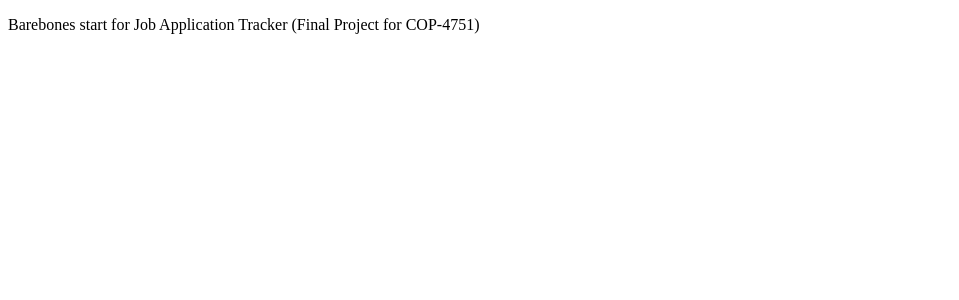
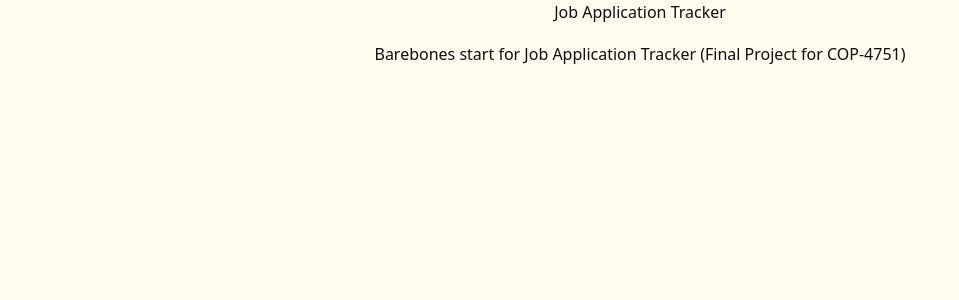
Before and after one commit to ge-garcia/job-application-tracker, a Flask app: page / in a window 1280 px wide. Shown: the top 300 px of the page, without its empty margins (0-959 px from the left). Run offline with Flask 3, Linux system fonts and the light colour scheme.

Commit message:
feat: themeing and basic css classes

```diff
--- /dev/null
+++ b/src/static/style.css
@@ -0,0 +1,98 @@
+/*
+ * Semantic theme layer on top of `theme.css`, follows the rough guidelines in the docs for the palette.
+ * The light-dark usage means it'll follow system preferences, and I avoid scripting for the browser to allow toggling.
+ */
+
+:root {
+  color-scheme: light dark;
+
+  /* Neutrals */
+  --bg: light-dark(var(--flexoki-paper), var(--flexoki-black));
+  --bg-2: light-dark(var(--flexoki-50), var(--flexoki-950));
+  --ui: light-dark(var(--flexoki-100), var(--flexoki-900));
+  --ui-2: light-dark(var(--flexoki-150), var(--flexoki-850));
+  --ui-3: light-dark(var(--flexoki-200), var(--flexoki-800));
+  --tx-3: light-dark(var(--flexoki-300), var(--flexoki-700));
+  --tx-2: light-dark(var(--flexoki-600), var(--flexoki-500));
+  --tx: light-dark(var(--flexoki-black), var(--flexoki-200));
+
+  /* Accents */
+  --re: light-dark(var(--flexoki-red-600), var(--flexoki-red-400));
+  --re-2: light-dark(var(--flexoki-red-400), var(--flexoki-red-600));
+  --or: light-dark(var(--flexoki-orange-600), var(--flexoki-orange-400));
+  --or-2: light-dark(var(--flexoki-orange-400), var(--flexoki-orange-600));
+  --ye: light-dark(var(--flexoki-yellow-600), var(--flexoki-yellow-400));
+  --ye-2: light-dark(var(--flexoki-yellow-400), var(--flexoki-yellow-600));
+  --gr: light-dark(var(--flexoki-green-600), var(--flexoki-green-400));
+  --gr-2: light-dark(var(--flexoki-green-400), var(--flexoki-green-600));
+  --cy: light-dark(var(--flexoki-cyan-600), var(--flexoki-cyan-400));
+  --cy-2: light-dark(var(--flexoki-cyan-400), var(--flexoki-cyan-600));
+  --bl: light-dark(var(--flexoki-blue-600), var(--flexoki-blue-400));
+  --bl-2: light-dark(var(--flexoki-blue-400), var(--flexoki-blue-600));
+  --pu: light-dark(var(--flexoki-purple-600), var(--flexoki-purple-400));
+  --pu-2: light-dark(var(--flexoki-purple-400), var(--flexoki-purple-600));
+  --ma: light-dark(var(--flexoki-magenta-600), var(--flexoki-magenta-400));
+  --ma-2: light-dark(var(--flexoki-magenta-400), var(--flexoki-magenta-600));
+  --link: light-dark(var(--flexoki-cyan-600), var(--flexoki-cyan-400));
+}
+
+/* Reset some properties and apply theme */
+
+* {
+  box-sizing: border-box;
+  margin: 0;
+  padding: 0;
+  background: var(--bg);
+  color: var(--tx);
+  font:
+    1rem/1.6 system-ui,
+    -apple-system,
+    "Segoe UI",
+    Roboto,
+    sans-serif;
+}
+
+body {
+  min-height: 100vh;
+  min-height: 100dvh;
+}
+
+h1,
+h2,
+h3 {
+  line-height: 1.25;
+  margin: 0 0 0.75rem;
+}
+
+p {
+  margin: 0 0 1rem;
+}
+
+a {
+  color: var(--link);
+  text-underline-offset: 0.18em;
+
+  &:hover {
+    text-decoration-thickness: 2px;
+  }
+}
+
+hr {
+  border: 0;
+  border-top: 1px solid var(--ui);
+  margin: 2rem 0;
+}
+
+small,
+.muted {
+  color: var(--tx-2);
+}
+
+/* Some re-usable classes */
+
+.container {
+  display: flex;
+  justify-content: center;
+  align-items: center;
+  gap: 6;
+}
--- /dev/null
+++ b/src/static/theme.css
@@ -0,0 +1,134 @@
+/*
+ * Theme credit: https://stephango.com/flexoki
+ */
+
+:root {
+  --flexoki-black: #100f0f;
+  --flexoki-paper: #fffcf0;
+
+  --flexoki-50: #f2f0e5;
+  --flexoki-100: #e6e4d9;
+  --flexoki-150: #dad8ce;
+  --flexoki-200: #cecdc3;
+  --flexoki-300: #b7b5ac;
+  --flexoki-400: #9f9d96;
+  --flexoki-500: #878580;
+  --flexoki-600: #6f6e69;
+  --flexoki-700: #575653;
+  --flexoki-800: #403e3c;
+  --flexoki-850: #343331;
+  --flexoki-900: #282726;
+  --flexoki-950: #1c1b1a;
+
+  --flexoki-red-50: #ffe1d5;
+  --flexoki-red-100: #ffcabb;
+  --flexoki-red-150: #fdb2a2;
+  --flexoki-red-200: #f89a8a;
+  --flexoki-red-300: #e8705f;
+  --flexoki-red-400: #d14d41;
+  --flexoki-red-500: #c03e35;
+  --flexoki-red-600: #af3029;
+  --flexoki-red-700: #942822;
+  --flexoki-red-800: #6c201c;
+  --flexoki-red-850: #551b18;
+  --flexoki-red-900: #3e1715;
+  --flexoki-red-950: #261312;
+
+  --flexoki-orange-50: #ffe7ce;
+  --flexoki-orange-100: #fed3af;
+  --flexoki-orange-150: #fcc192;
+  --flexoki-orange-200: #f9ae77;
+  --flexoki-orange-300: #ec8b49;
+  --flexoki-orange-400: #da702c;
+  --flexoki-orange-500: #cb6120;
+  --flexoki-orange-600: #bc5215;
+  --flexoki-orange-700: #9d4310;
+  --flexoki-orange-800: #71320d;
+  --flexoki-orange-850: #59290d;
+  --flexoki-orange-900: #40200d;
+  --flexoki-orange-950: #27180e;
+
+  --flexoki-yellow-50: #faeec6;
+  --flexoki-yellow-100: #f6e2a0;
+  --flexoki-yellow-150: #f1d67e;
+  --flexoki-yellow-200: #eccb60;
+  --flexoki-yellow-300: #dfb431;
+  --flexoki-yellow-400: #d0a215;
+  --flexoki-yellow-500: #be9207;
+  --flexoki-yellow-600: #ad8301;
+  --flexoki-yellow-700: #8e6b01;
+  --flexoki-yellow-800: #664d01;
+  --flexoki-yellow-850: #503d02;
+  --flexoki-yellow-900: #3a2d04;
+  --flexoki-yellow-950: #241e08;
+
+  --flexoki-green-50: #edeecf;
+  --flexoki-green-100: #dde2b2;
+  --flexoki-green-150: #cdd597;
+  --flexoki-green-200: #bec97e;
+  --flexoki-green-300: #a0af54;
+  --flexoki-green-400: #879a39;
+  --flexoki-green-500: #768d21;
+  --flexoki-green-600: #66800b;
+  --flexoki-green-700: #536907;
+  --flexoki-green-800: #3d4c07;
+  --flexoki-green-850: #313d07;
+  --flexoki-green-900: #252d09;
+  --flexoki-green-950: #1a1e0c;
+
+  --flexoki-cyan-50: #ddf1e4;
+  --flexoki-cyan-100: #bfe8d9;
+  --flexoki-cyan-150: #a2dece;
+  --flexoki-cyan-200: #87d3c3;
+  --flexoki-cyan-300: #5abdac;
+  --flexoki-cyan-400: #3aa99f;
+  --flexoki-cyan-500: #2f968d;
+  --flexoki-cyan-600: #24837b;
+  --flexoki-cyan-700: #1c6c66;
+  --flexoki-cyan-800: #164f4a;
+  --flexoki-cyan-850: #143f3c;
+  --flexoki-cyan-900: #122f2c;
+  --flexoki-cyan-950: #101f1d;
+
+  --flexoki-blue-50: #e1eceb;
+  --flexoki-blue-100: #c6dde8;
+  --flexoki-blue-150: #abcfe2;
+  --flexoki-blue-200: #92bfdb;
+  --flexoki-blue-300: #66a0c8;
+  --flexoki-blue-400: #4385be;
+  --flexoki-blue-500: #3171b2;
+  --flexoki-blue-600: #205ea6;
+  --flexoki-blue-700: #1a4f8c;
+  --flexoki-blue-800: #163b66;
+  --flexoki-blue-850: #133051;
+  --flexoki-blue-900: #12253b;
+  --flexoki-blue-950: #101a24;
+
+  --flexoki-purple-50: #f0eaec;
+  --flexoki-purple-100: #e2d9e9;
+  --flexoki-purple-150: #d3cae6;
+  --flexoki-purple-200: #c4b9e0;
+  --flexoki-purple-300: #a699d0;
+  --flexoki-purple-400: #8b7ec8;
+  --flexoki-purple-500: #735eb5;
+  --flexoki-purple-600: #5e409d;
+  --flexoki-purple-700: #4f3685;
+  --flexoki-purple-800: #3c2a62;
+  --flexoki-purple-850: #31234e;
+  --flexoki-purple-900: #261c39;
+  --flexoki-purple-950: #1a1623;
+
+  --flexoki-magenta-50: #fee4e5;
+  --flexoki-magenta-100: #fccfda;
+  --flexoki-magenta-150: #f9b9cf;
+  --flexoki-magenta-200: #f4a4c2;
+  --flexoki-magenta-300: #e47da8;
+  --flexoki-magenta-400: #ce5d97;
+  --flexoki-magenta-500: #b74583;
+  --flexoki-magenta-600: #a02f6f;
+  --flexoki-magenta-700: #87285e;
+  --flexoki-magenta-800: #641f46;
+  --flexoki-magenta-850: #4f1b39;
+  --flexoki-magenta-900: #39172b;
+  --flexoki-magenta-950: #24131d;
+}
--- a/src/templates/base.html
+++ b/src/templates/base.html
@@ -3,9 +3,26 @@
   <head>
     <meta charset="utf-8" />
     <meta name="viewport" content="width=device-width, initial-scale=1" />
+    <meta name="color-scheme" content="light dark" />
     <title>{% block title %}Job Application Tracker{% endblock %}</title>
+    <link
+      rel="stylesheet"
+      href="{{ url_for('static', filename='theme.css') }}"
+    />
+    <link
+      rel="stylesheet"
+      href="{{ url_for('static', filename='style.css') }}"
+    />
   </head>
   <body>
+    <header>
+      <div class="container">
+        <p>Job Application Tracker</a>
+      </div>
+    </header>
+
+    <main class="container">
       <p>Barebones start for Job Application Tracker (Final Project for COP-4751)</p>
+    </main>
   </body>
 </html>
--- a/src/templates/index.html
+++ b/src/templates/index.html
@@ -1,5 +1,7 @@
 {% extends "base.html" %} {% block title %}Dashboard{% endblock %} {% block
 content %}
 <h1>Job Application Tracker</h1>
+<div class="container">
   <p class="muted">Placeholder pending further development</p>
+</div>
 {% endblock %}
```
Also changed, not shown: docs/SPECIFICATION.md (renamed from SPECIFICATION.md).
